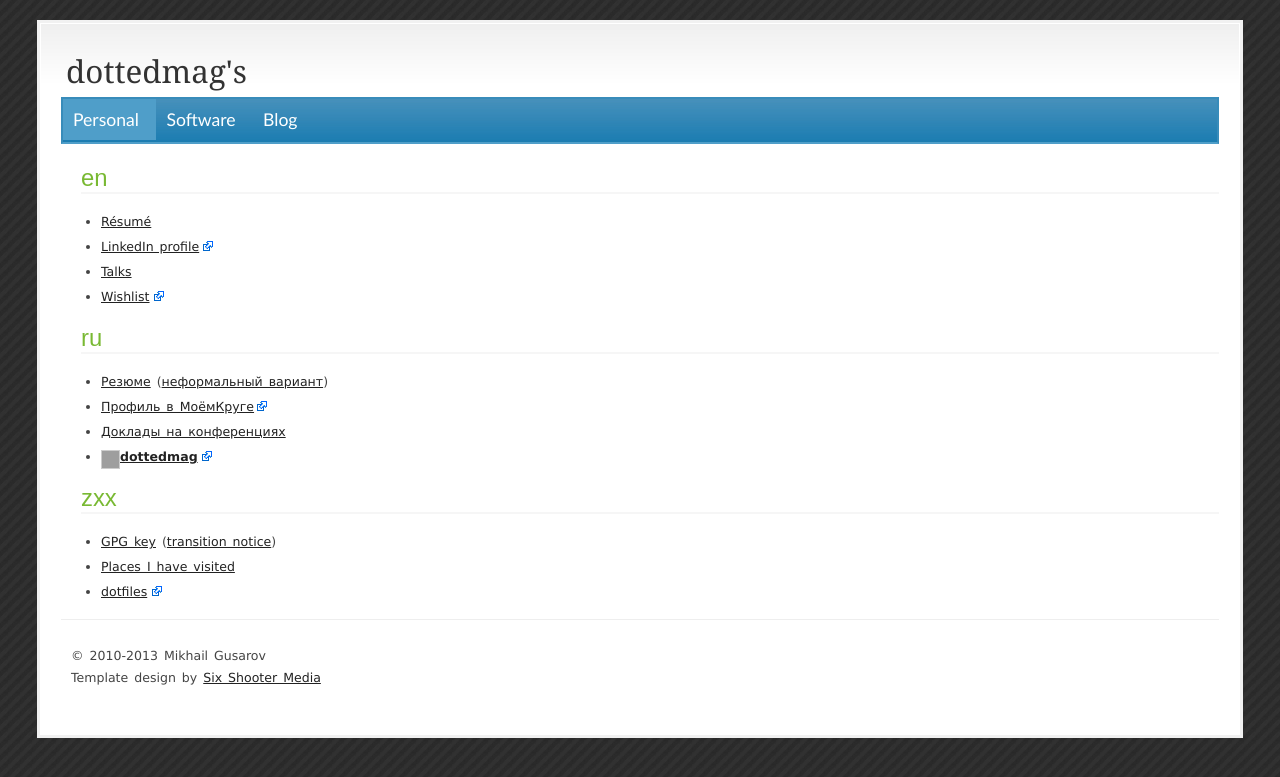
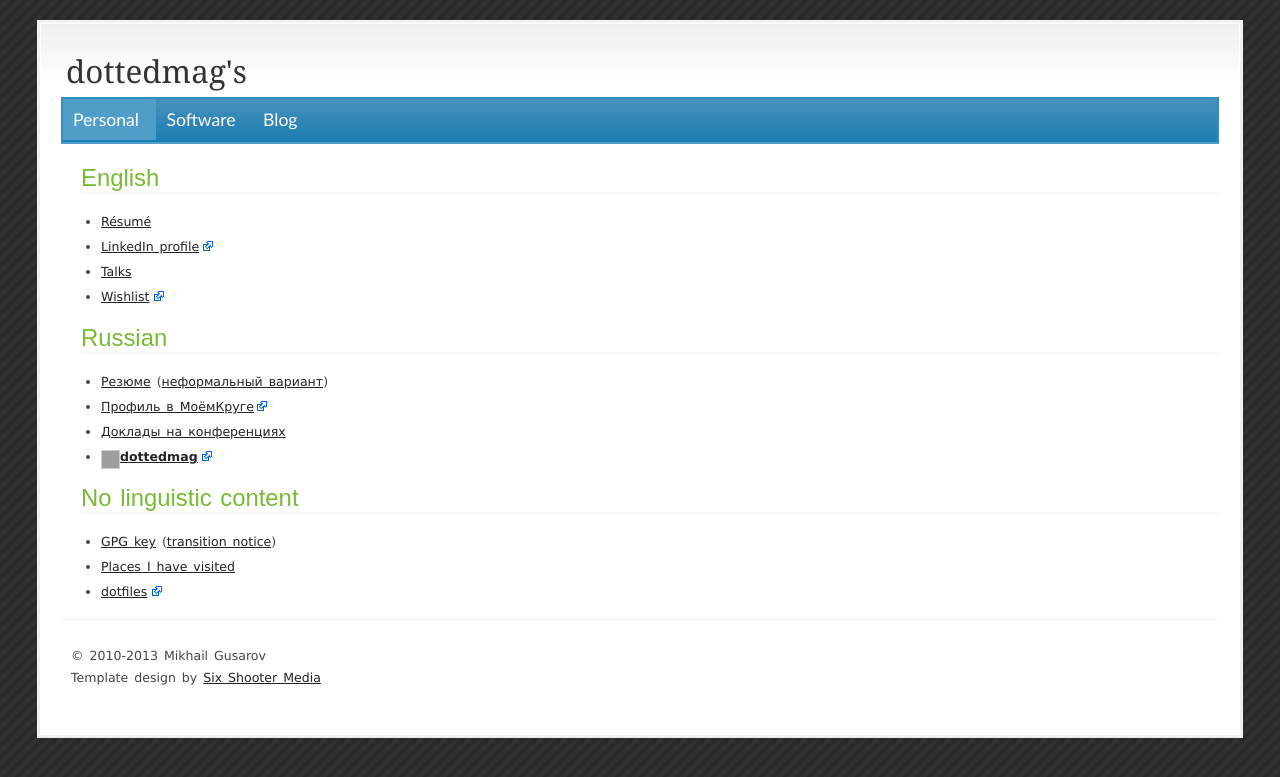
Before and after one commit to dottedmag/dottedmag.net, a Jekyll site: the page built from index.html, in a window 1280 px wide. Shown: the top 777 px of the page. Built offline with Jekyll 4.4.1, drawn with Linux system fonts in a browser that asks for light colours; Markdown is read by kramdown in place of the engine named in the settings; grey boxes are pictures that could not be loaded.

Commit message:
HTML5 validation

```diff
--- a/index.html
+++ b/index.html
@@ -8,21 +8,21 @@ head: "
 <link href='https://plus.google.com/+MikhailGusarov'
       rel='openid2.local_id'/>"
 ---
-<h2><div title="English">en</div></h2>
+<h2>English</h2>
 <ul>
   <li><a href="/mikhail-gusarov-resume/">Résumé</a></li>
   <li><a href="http://www.linkedin.com/in/dottedmag">LinkedIn profile</a></li>
   <li><a href="/talks/en/">Talks</a></li>
   <li><a href="http://www.amazon.com/gp/registry/wishlist/2SBEYE9NUDE8Z">Wishlist</a></li>
 </ul>
-<h2><div title="Russian">ru</div></h2>
+<h2>Russian</h2>
 <ul>
   <li><a href="/mikhail-gusarov-resume-ru/">Резюме</a> (<a href="/mikhail-gusarov-resume-informal-ru/">неформальный вариант</a>)</li>
   <li><a href="http://dottedmag.moikrug.ru/">Профиль в МоёмКруге</a></li>
   <li><a href="/talks/ru/">Доклады на конференциях</a></li>
   <li><a href='http://dottedmag.livejournal.com/'><img src='http://stat.livejournal.com/img/userinfo.gif' alt='[info]' width='17' height='17' style='vertical-align: bottom; border: 0; padding-right: 1px;' /><b>dottedmag</b></a></li>
 </ul>
-<h2><div title="No linguistic content">zxx</div></h2>
+<h2>No linguistic content</h2>
 <ul>
   <li><a href="/3e338888.pub">GPG key</a> (<a href="/key-transition-2009-05-12.txt">transition notice</a>)</li>
   <li><a href="/maps">Places I have visited</a></li>
--- a/mikhail-gusarov-resume-ru/index.html
+++ b/mikhail-gusarov-resume-ru/index.html
@@ -9,7 +9,7 @@ th { background-color: #eeeeee }
 ---
 
 <h2>Гусаров Михаил (Mikhail «dottedmag» Gusarov) &mdash; резюме</h2>
-<img src="/images/faceonly.png" style="float:right"/>
+<img src="/images/faceonly.png" style="float:right" alt="face"/>
 <p>
   Место жительства: Осло, Норвегия<br/>
   Электронная почта: <a href="mailto:dottedmag@dottedmag.net">dottedmag@dottedmag.net</a><br/>
@@ -174,7 +174,7 @@ th { background-color: #eeeeee }
     </tr>
     <tr>
       <td>
-        <a href="http://byteflow.su/" rel="nofolow">Byteflow</a> (Декабрь 2007
+        <a href="http://byteflow.su/" rel="nofollow">Byteflow</a> (Декабрь 2007
         &mdash; настоящее время), участник
       </td>
       <td>Блог-движок Byteflow </td>
--- a/mikhail-gusarov-resume/index.html
+++ b/mikhail-gusarov-resume/index.html
@@ -18,7 +18,7 @@ th { background-color: #eeeeee }
 </style>"
 ---
 <h2>Mikhail «dottedmag» Gusarov &mdash; Resume</h2>
-<img src="/images/faceonly.png" style="float:right"/>
+<img src="/images/faceonly.png" style="float:right" alt="face"/>
 <p>
   Location: Oslo, Norway<br/>
   E-mail: <a href="mailto:dottedmag@dottedmag.net">dottedmag@dottedmag.net</a>
```
Also changed, not shown: maps/index.html (+4 -4 lines).
